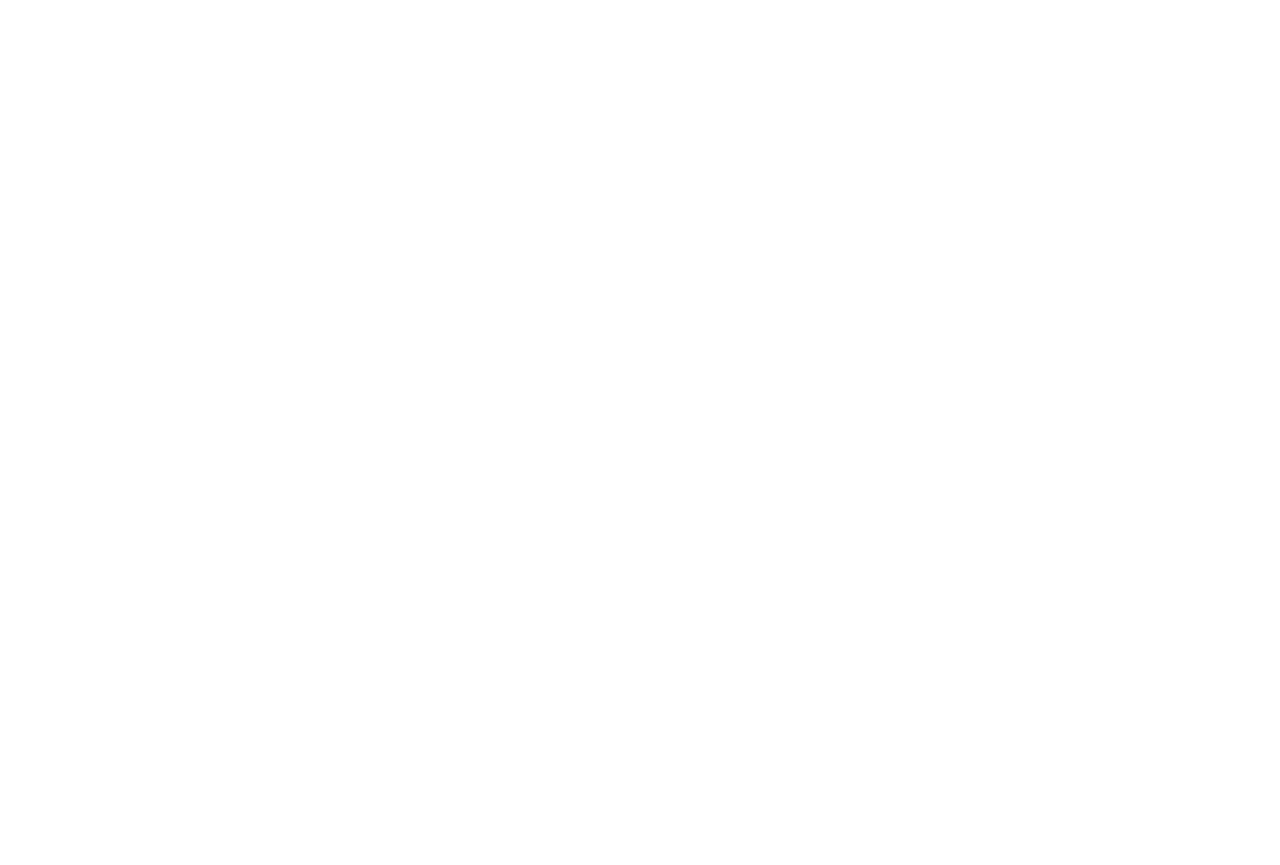
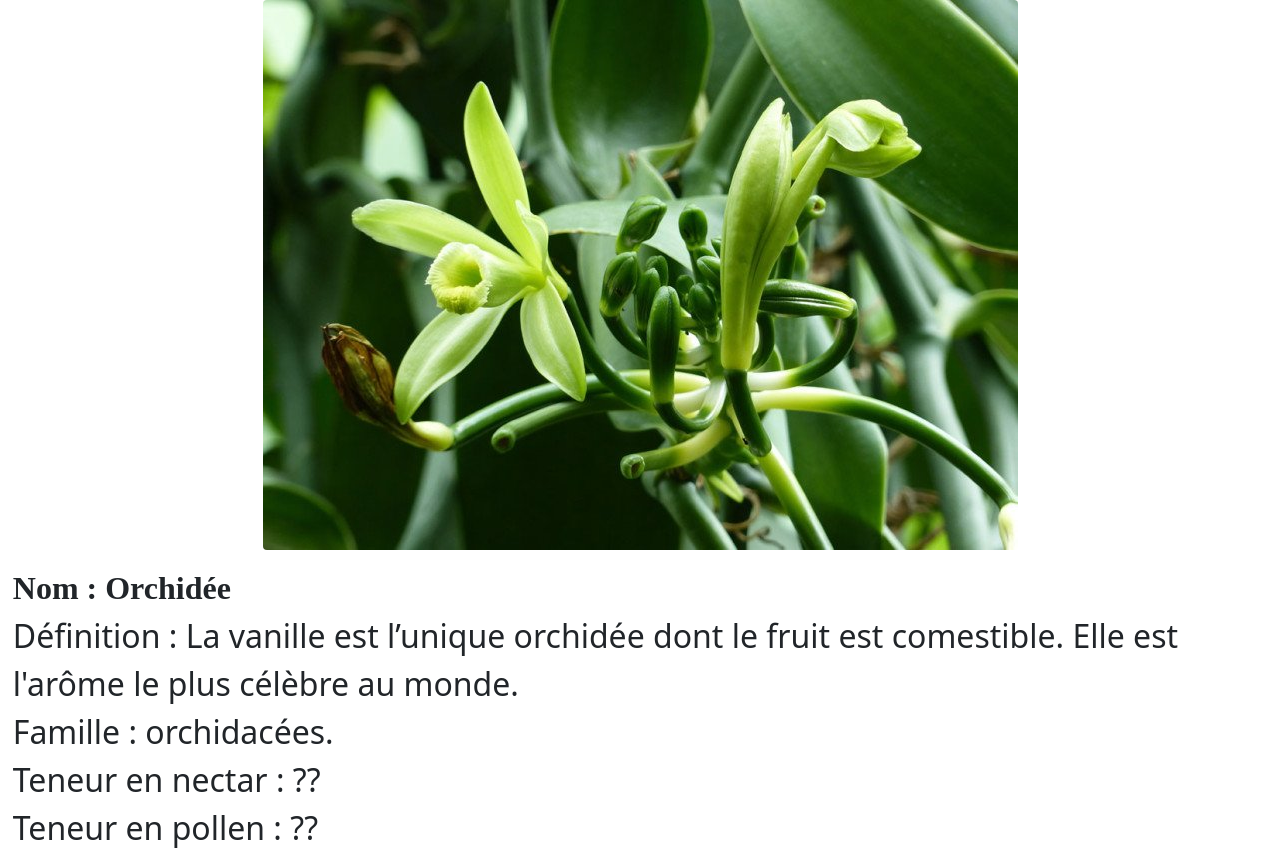
Before and after one commit to Tenebrosful/BeeLand, a Vue app: page /plant in a window 1280 px wide. Before the commit this address had no page. Before the commit the page ends 800 px from the top, so only its background shows below. Built offline with nearby package versions, Linux system fonts and the light colour scheme; what @fawmi/vue-google-maps would draw is missing.

Commit message:
add page plant

```diff
--- a/src/components/descPlant.vue
+++ b/src/components/descPlant.vue
@@ -1,7 +1,8 @@
 <template>
   <div>
-    <img class="rounded mx-auto d-block" src="../assets/vanille.jpg" alt="vanille.jpg">
-    <div class="rounded mx-auto d-block text-center display-4">
+    <img class="rounded mx-auto d-block" src="../assets/vanille.jpg" alt="vanille.jpg"
+         style="max-width:100%;">
+    <div class="rounded mx-auto d-block" style="font-size:2em; padding:1%;">
       <div class="details-description">
         <strong>Nom : Orchidée</strong>
       </div>
--- a/src/main.js
+++ b/src/main.js
@@ -4,7 +4,7 @@
 import App from './App.vue'
 import Home from './pages/index.vue'
 import Map from './pages/map/index.vue'
-
+import Plant from './pages/plant/index.vue'
 import VueGoogleMaps from '@fawmi/vue-google-maps'
 
 import axios from 'axios'
@@ -26,6 +26,12 @@
             path: '/map',
             name: 'Map',
             component: Map
+        },
+        {
+            path: '/plant',
+            name: 'Plant',
+            component: Plant
+
         }
     ]
 })
--- a/src/pages/plant/index.vue
+++ b/src/pages/plant/index.vue
@@ -1,6 +1,6 @@
 <template>
   <div>
-    <router-link
+    <!--<router-link
       class="fixed-top card backButton d-flex justify-content-center"
       title="Retour à l'accueil"
       to="/"
@@ -11,17 +11,17 @@
         height="40"
         width="40"
       />
-    </router-link>
-    <Map />
+    </router-link>-->
+    <Plant />
   </div>
 </template>
 
 <script>
-import Map from "../../components/Map";
+import Plant from "../../components/descPlant";
 
 export default {
   components: {
-    Map,
+    Plant,
   },
 };
 </script>
```
Also changed, not shown: 1 other file (tests, documents, lock files or other folders).
